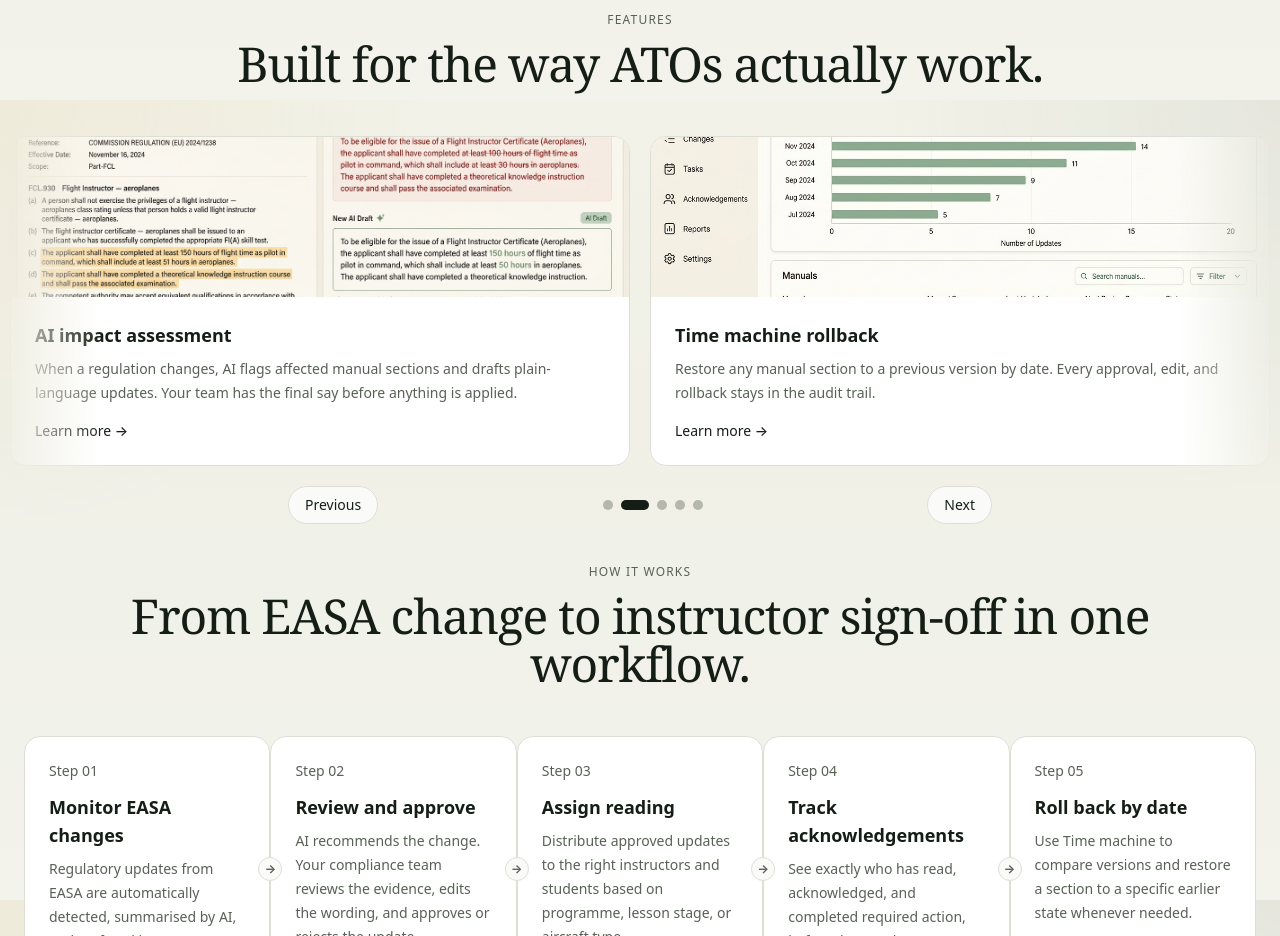
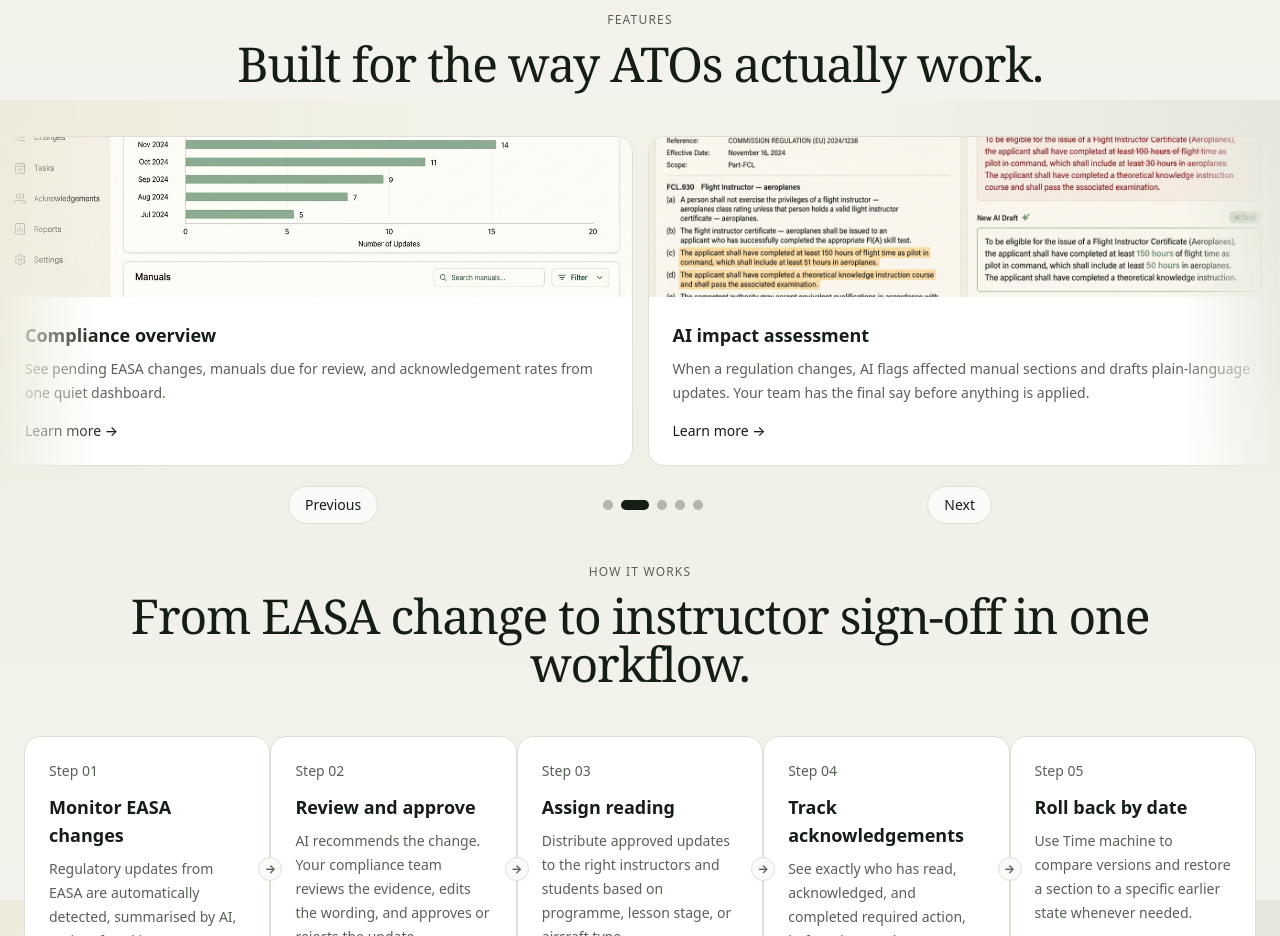
Before and after one commit to akiwumi/EASA_app, a Next.js app: page / in a window 1280 px wide. Shown: the part 1500-2436 px from the top of the page. Built offline with nearby package versions, Linux system fonts and the light colour scheme; no server answers.

Commit message:
Tighten feature carousel spacing

```diff
--- a/src/components/home/FeaturesSection.tsx
+++ b/src/components/home/FeaturesSection.tsx
@@ -85,8 +85,9 @@
   }
 
   const normalizedIndex = activeIndex % cards.length;
-  const slideWidth = 100 / visibleSlides;
-  const trackTranslate = activeIndex * slideWidth;
+  const slideGapPx = 15;
+  const slideWidth = `calc((100vw - ${slideGapPx}px) / ${visibleSlides})`;
+  const trackTranslate = `calc((${slideWidth} + ${slideGapPx}px) * ${activeIndex})`;
 
   const edgeFadeMask = "linear-gradient(to right, transparent 0%, black 8%, black 92%, transparent 100%)";
 
@@ -131,18 +132,18 @@
         >
           <div
             className={`flex ${isTransitionEnabled ? "transition-transform duration-700 ease-out" : ""}`}
-            style={{ transform: `translateX(-${trackTranslate}vw)` }}
+            style={{ gap: `${slideGapPx}px`, transform: `translateX(-${trackTranslate})` }}
             onTransitionEnd={handleTrackTransitionEnd}
           >
             {loopCards.map((card, index) => (
               <article
                 key={`${card.title}-${index}`}
-                className="shrink-0 px-[10px]"
+                className="shrink-0"
                 onMouseEnter={() => setIsPaused(true)}
                 onMouseLeave={() => setIsPaused(false)}
-                style={{ width: `${slideWidth}vw` }}
+                style={{ width: slideWidth }}
               >
-                <div className="mx-auto h-full max-w-2xl overflow-hidden rounded-2xl border border-border bg-card">
+                <div className="h-full overflow-hidden rounded-2xl border border-border bg-card">
                   <div
                     className="relative h-[120px] overflow-hidden bg-secondary md:h-[160px]"
                     onMouseEnter={() => setIsPaused(true)}
```
